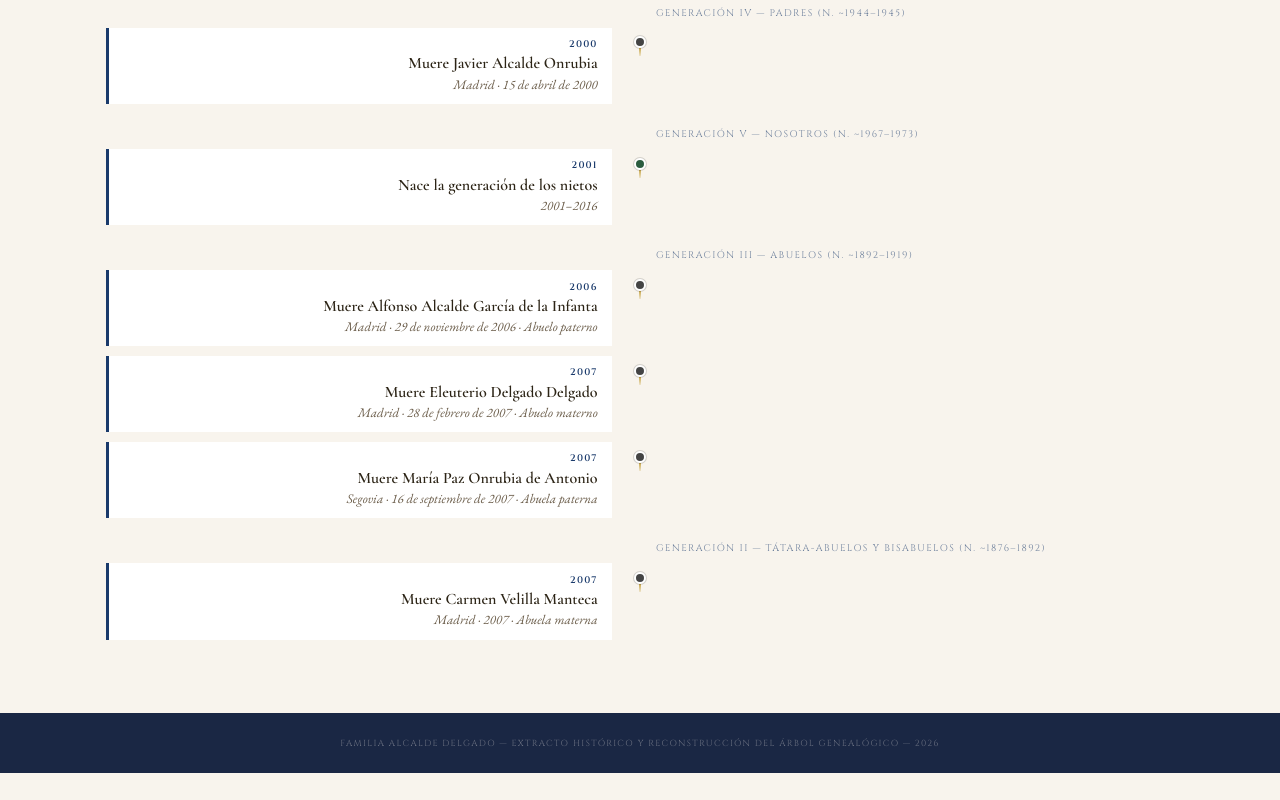
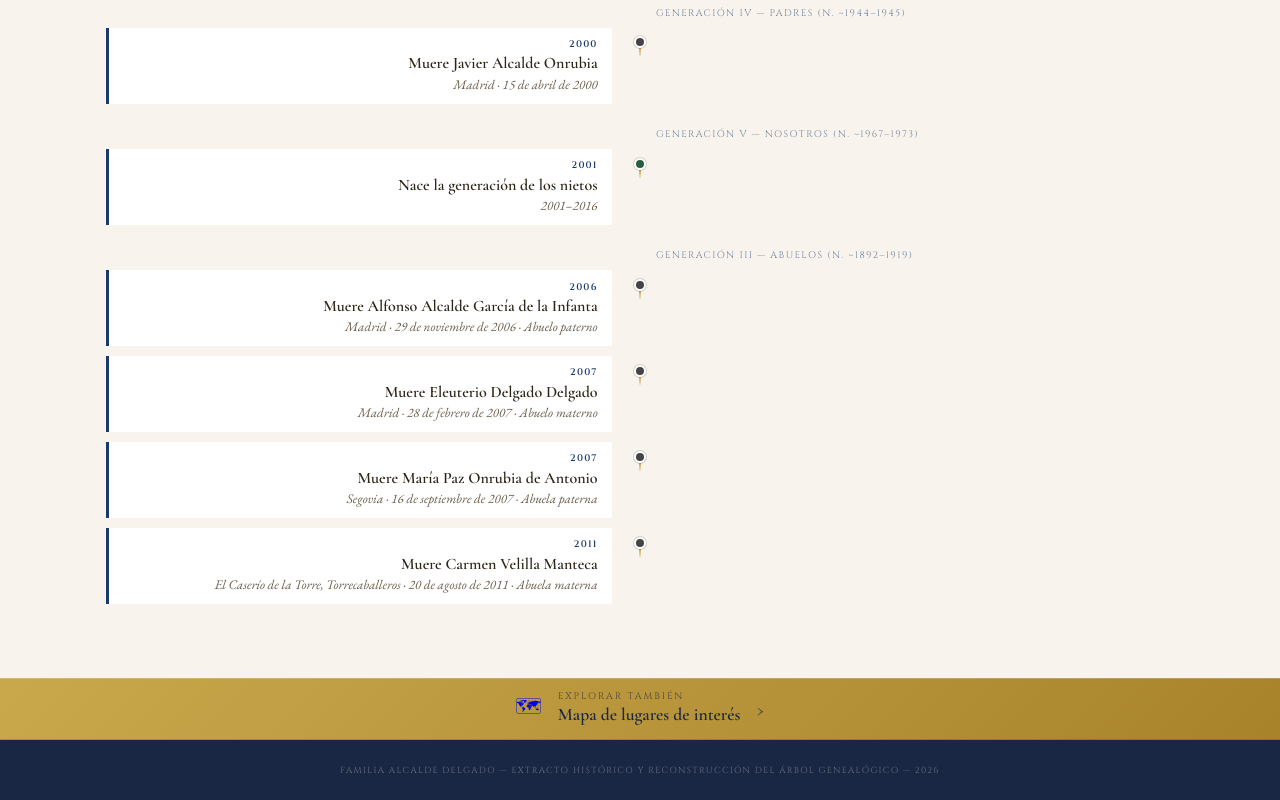
Before and after one commit to jvilaj/familia-alcalde-delgado, a plain HTML site: page timeline.html in a window 1280 px wide. Shown: the part 5572-6372 px from the top of the page. Before the commit the page ends 6345 px from the top, so only its background shows below. Drawn offline with nearby package versions, Linux system fonts and the light colour scheme.

Commit message:
Add files via upload

```diff
--- a/timeline.html
+++ b/timeline.html
@@ -124,6 +124,15 @@
 <div class="timeline-wrapper">
   <div id="timeline"></div>
 </div>
+
+<a href="index.html" class="nav-banner">
+  <div class="nav-banner-icon">🗺</div>
+  <div class="nav-banner-text">
+    <div class="nav-banner-label">Explorar también</div>
+    <div class="nav-banner-title">Mapa de lugares de interés</div>
+  </div>
+  <div class="nav-banner-arrow">›</div>
+</a>
 
 <footer>
   Familia Alcalde Delgado &mdash; Extracto Histórico y Reconstrucción del Árbol Genealógico &mdash; 2026
@@ -397,10 +406,10 @@ const events = [
     sub:'Madrid · 29 de noviembre de 2006 · Abuelo paterno',
     detail:'Fallece el abuelo paterno a los 96 años. Está enterrado en el Cementerio Sacramental de San Isidro.' },
 
-  { year:2007, side:'family', dot:'muerte', gen:2,
+  { year:2011, side:'family', dot:'muerte', gen:3,
     title:'Muere Carmen Velilla Manteca',
-    sub:'Madrid · 2007 · Abuela materna',
-    detail:'Fallece la abuela materna. Está enterrada junto a su marido Eleuterio Delgado Delgado en el Cementerio Sacramental de San Justo.' },
+    sub:'El Caserío de la Torre, Torrecaballeros · 20 de agosto de 2011 · Abuela materna',
+    detail:'Fallece en el Caserío de la Torre, Torrecaballeros. Está enterrada junto a su marido Eleuterio Delgado Delgado en el Cementerio Sacramental de San Justo de Madrid.' },
 
   { year:2007, side:'family', dot:'muerte', gen:3,
     title:'Muere María Paz Onrubia de Antonio',
```
